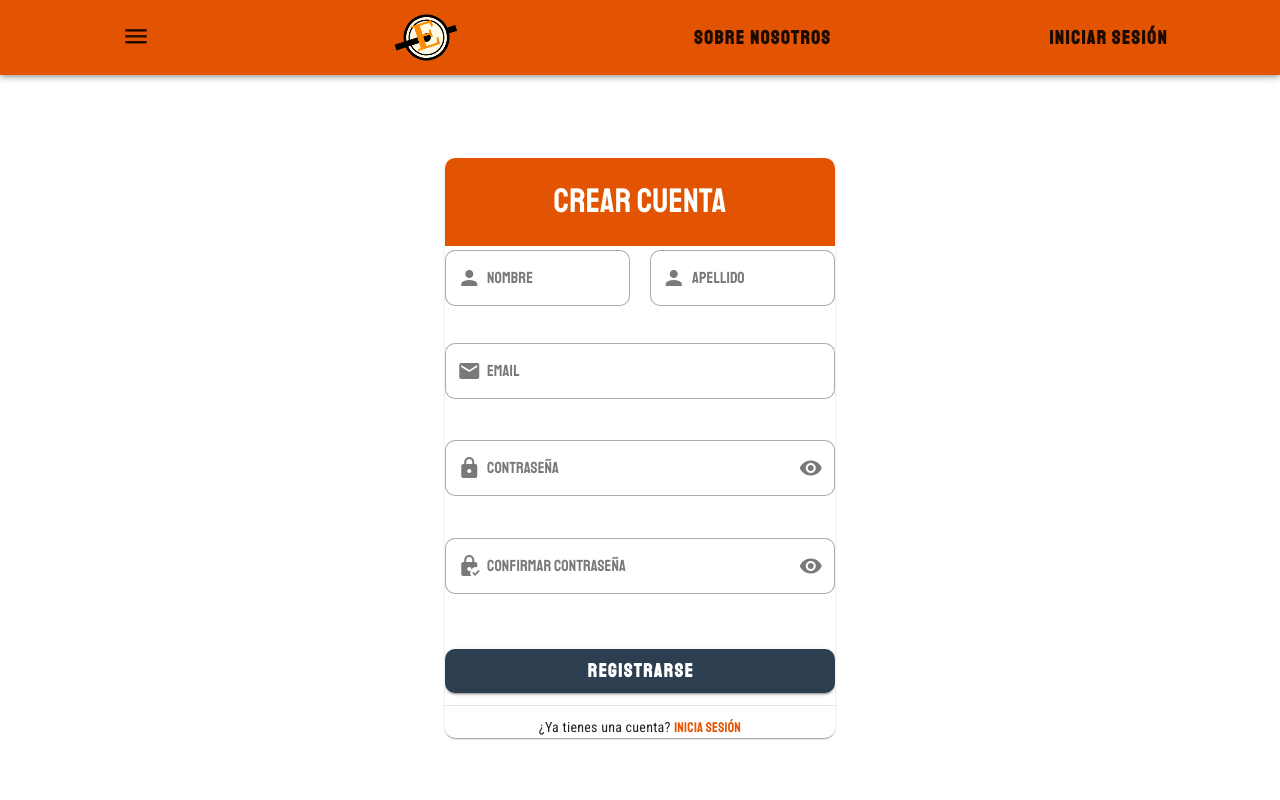
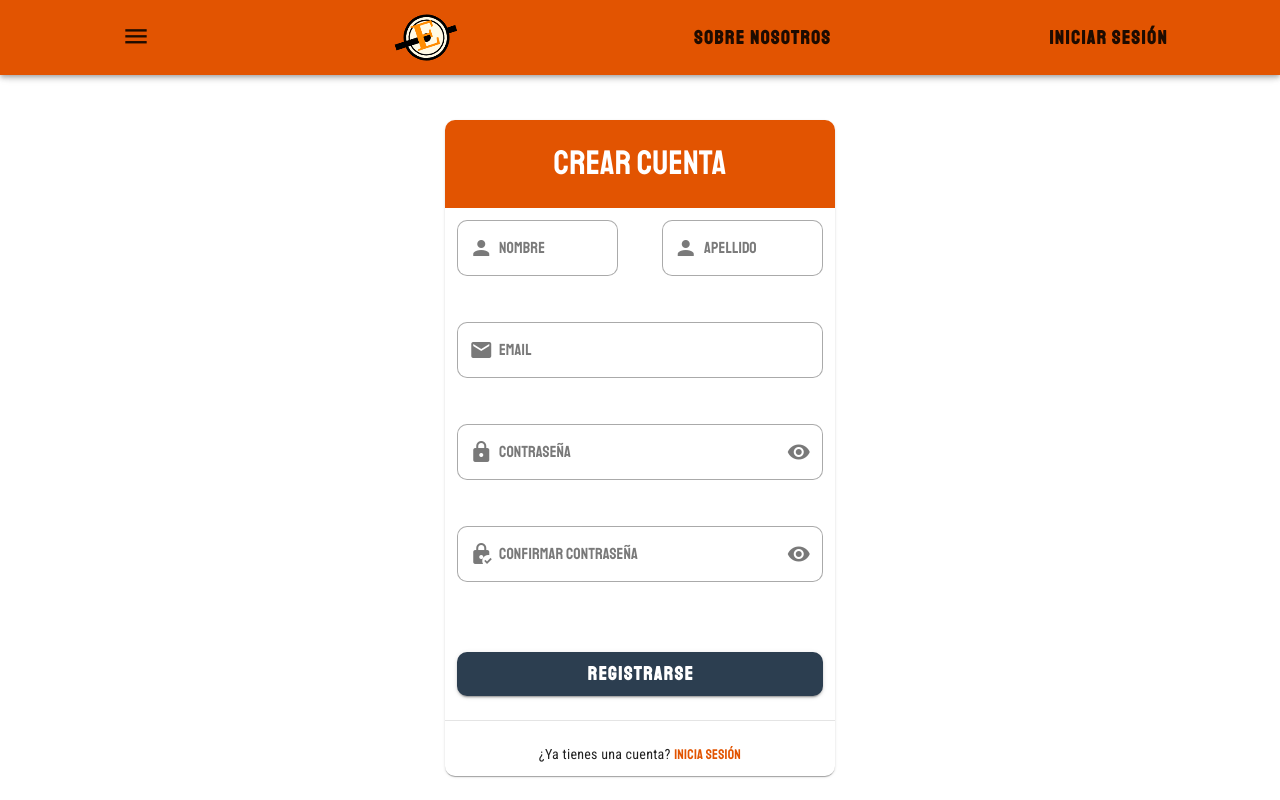
Before and after one commit to gaabsito/RETO_GYM_FRONT, a Vue app in the folder GymFRONT/vue-gym/: page /register in a window 1280 px wide. Shown: the top 800 px of the page. Built offline with nearby package versions, Linux system fonts and the light colour scheme.

Commit message:
componentes

```diff
--- a/GymFRONT/vue-gym/src/components/CallToAction.vue
+++ b/GymFRONT/vue-gym/src/components/CallToAction.vue
@@ -40,6 +40,11 @@ defineProps<{
   padding: 2rem 0 !important;
 }
 
+.v-btn {
+  padding-right: 1rem !important;
+  padding-left: 1rem !important;
+}
+
 .cta-button {
   color: $primary-color;
   font-family: $font-family-base;
--- a/GymFRONT/vue-gym/src/components/ExerciseCard.vue
+++ b/GymFRONT/vue-gym/src/components/ExerciseCard.vue
@@ -65,15 +65,23 @@ defineProps<{
   }
 
   .exercise-title {
+    background-color: $primary-color;
     font-family: $font-family-base;
     font-size: 1.25rem;
     font-weight: 500;
     line-height: 1.6;
-    padding: 1rem;
+    padding-top: 0.5rem !important;
+    padding-right: 1rem !important;
+    padding-bottom: 0.5rem !important;
+    padding-left: 1rem !important;
+  }
+
+  .v-card-title {
+    color: $light-gray !important;
   }
 
   .v-card-subtitle {
-    padding: 0 1rem;
+    padding: 1rem;
     opacity: 0.8;
     font-size: 0.9rem;
   }
--- a/GymFRONT/vue-gym/src/components/PageHeader.vue
+++ b/GymFRONT/vue-gym/src/components/PageHeader.vue
@@ -25,6 +25,7 @@ defineProps<{
   position: relative;
   height: 400px;
   border-radius: $border-radius;
+  margin-top: 2rem;
   margin-bottom: 2rem;
 
   &::before {
--- a/GymFRONT/vue-gym/src/components/SectionContainer.vue
+++ b/GymFRONT/vue-gym/src/components/SectionContainer.vue
@@ -20,8 +20,7 @@ defineProps<{
 @import '@/assets/styles/main.scss';
 
 .section-container {
-  padding-top: 4rem !important;
-  padding-bottom: 4rem !important;
+  padding: 2rem !important;
   margin-bottom: 2rem;
   border-radius: $border-radius;
 }
--- a/GymFRONT/vue-gym/src/components/WorkoutCard.vue
+++ b/GymFRONT/vue-gym/src/components/WorkoutCard.vue
@@ -69,6 +69,8 @@ const difficultyIcon = computed(() => {
 <style lang="scss" scoped>
 @import '@/assets/styles/main.scss';
 
+
+
 .workout-card {
   border-radius: $border-radius;
   transition: transform 0.3s ease;
@@ -76,6 +78,10 @@ const difficultyIcon = computed(() => {
   &:hover {
     transform: translateY(-5px);
   }
+}
+
+.v-btn {
+  padding-right: 1rem;
 }
 
 .v-card-title {
--- a/GymFRONT/vue-gym/src/views/ExerciseView.vue
+++ b/GymFRONT/vue-gym/src/views/ExerciseView.vue
@@ -78,7 +78,7 @@ const getEmbedUrl = (url: string | undefined): string => {
       <v-row>
         <!-- Breadcrumb -->
         <v-col cols="12">
-          <v-btn variant="text" color="primary" class="mb-4" prepend-icon="mdi-arrow-left" @click="goBack">
+          <v-btn variant="text" color="primary" class="titulo" prepend-icon="mdi-arrow-left" @click="goBack">
             Volver a ejercicios
           </v-btn>
         </v-col>
@@ -185,6 +185,18 @@ const getEmbedUrl = (url: string | undefined): string => {
   border-radius: $border-radius !important;
 }
 
+.titulo {
+  margin-top: 2rem !important;
+}
+
+.pa-0 {
+  padding: 1rem !important;
+}
+
+.v-col-md-6 {
+  padding: 12px !important;
+}
+
 .exercise-card {
   border-radius: $border-radius;
   background-color: white;
--- a/GymFRONT/vue-gym/src/views/ExercisesView.vue
+++ b/GymFRONT/vue-gym/src/views/ExercisesView.vue
@@ -162,8 +162,15 @@ const clearFilters = () => {
 <style lang="scss" scoped>
 @import '@/assets/styles/main.scss';
 
+.v-input {
+  padding: 12px;
+}
+
+.v-col-md-4 {
+  padding: 12px;
+}
+
 .v-container {
-  padding-top: 2rem !important;
   padding-bottom: 2rem !important;
 }
 
--- a/GymFRONT/vue-gym/src/views/LoginView.vue
+++ b/GymFRONT/vue-gym/src/views/LoginView.vue
@@ -167,6 +167,19 @@ const handleSubmit = async () => {
   padding-bottom: 4% !important;
 }
 
+.text-center {
+  padding-top: 4% !important;
+  padding-bottom: 4% !important;
+}
+
+.text-decoration-none {
+  padding: 12px !important;
+}
+
+.v-input {
+  padding: 12px !important;
+}
+
 .login-container {
   min-height: calc(100vh - var(--v-layout-top)) !important;
   display: flex;
@@ -182,11 +195,6 @@ const handleSubmit = async () => {
   }
 }
 
-.login-form {
-  padding-top: 5% !important;
-  padding-bottom: 4% !important;
-}
-
 :deep(.v-field) {
   border-radius: $border-radius !important;
 }
@@ -196,7 +204,7 @@ const handleSubmit = async () => {
 }
 
 .btn-wrapper {
-  padding-top: 4% !important;
+  padding: 12px;
 }
 
 .v-btn {
--- a/GymFRONT/vue-gym/src/views/RegisterView.vue
+++ b/GymFRONT/vue-gym/src/views/RegisterView.vue
@@ -94,72 +94,35 @@ const handleSubmit = async () => {
             <v-form ref="formRef" @submit.prevent="handleSubmit">
               <v-row>
                 <v-col class="nombre-col" cols="12" sm="6">
-                  <v-text-field
-                    v-model="form.nombre"
-                    :rules="rules.nombre"
-                    label="Nombre"
-                    prepend-inner-icon="mdi-account"
-                    variant="outlined"
-                    required
-                  ></v-text-field>
+                  <v-text-field v-model="form.nombre" :rules="rules.nombre" label="Nombre"
+                    prepend-inner-icon="mdi-account" variant="outlined" required></v-text-field>
                 </v-col>
 
                 <v-col class="apellido-col" cols="12" sm="6">
-                  <v-text-field
-                    v-model="form.apellido"
-                    :rules="rules.apellido"
-                    label="Apellido"
-                    prepend-inner-icon="mdi-account"
-                    variant="outlined"
-                    required
-                  ></v-text-field>
+                  <v-text-field v-model="form.apellido" :rules="rules.apellido" label="Apellido"
+                    prepend-inner-icon="mdi-account" variant="outlined" required></v-text-field>
                 </v-col>
               </v-row>
 
-              <v-text-field
-                v-model="form.email"
-                :rules="rules.email"
-                label="Email"
-                prepend-inner-icon="mdi-email"
-                type="email"
-                variant="outlined"
-                required
-              ></v-text-field>
+              <v-text-field v-model="form.email" :rules="rules.email" label="Email" prepend-inner-icon="mdi-email"
+                type="email" variant="outlined" required></v-text-field>
 
-              <v-text-field
-                v-model="form.password"
-                :rules="rules.password"
-                :type="showPassword ? 'text' : 'password'"
-                label="Contraseña"
-                prepend-inner-icon="mdi-lock"
-                variant="outlined"
-                required
+              <v-text-field v-model="form.password" :rules="rules.password" :type="showPassword ? 'text' : 'password'"
+                label="Contraseña" prepend-inner-icon="mdi-lock" variant="outlined" required
                 :append-inner-icon="showPassword ? 'mdi-eye-off' : 'mdi-eye'"
-                @click:append-inner="showPassword = !showPassword"
-              ></v-text-field>
+                @click:append-inner="showPassword = !showPassword"></v-text-field>
 
-              <v-text-field
-                v-model="form.confirmPassword"
-                :rules="rules.confirmPassword"
-                :type="showConfirmPassword ? 'text' : 'password'"
-                label="Confirmar Contraseña"
-                prepend-inner-icon="mdi-lock-check"
-                variant="outlined"
-                required
+              <v-text-field v-model="form.confirmPassword" :rules="rules.confirmPassword"
+                :type="showConfirmPassword ? 'text' : 'password'" label="Confirmar Contraseña"
+                prepend-inner-icon="mdi-lock-check" variant="outlined" required
                 :append-inner-icon="showConfirmPassword ? 'mdi-eye-off' : 'mdi-eye'"
-                @click:append-inner="showConfirmPassword = !showConfirmPassword"
-              ></v-text-field>
+                @click:append-inner="showConfirmPassword = !showConfirmPassword"></v-text-field>
 
-              <v-btn
-                type="submit"
-                color="primary"
-                size="large"
-                block
-                :loading="loading"
-                class="mt-4"
-              >
+              <div class="btn-wrapper">
+                <v-btn type="submit" color="primary" size="large" block :loading="loading" class="mt-4">
                   Registrarse
                 </v-btn>
+              </div>
             </v-form>
           </v-card-text>
 
@@ -197,9 +160,16 @@ const handleSubmit = async () => {
   }
 }
 
+.btn-wrapper {
+  padding: 12px;
+}
+
+.mb-0 {
+  padding: 12px !important;
+}
+
 .v-text-field {
-    padding-top: 2.5% !important;
-    padding-bottom: 2.5% !important;
+  padding: 12px;
 }
 
 .nombre-col {
--- a/GymFRONT/vue-gym/src/views/SobreNosotrosView.vue
+++ b/GymFRONT/vue-gym/src/views/SobreNosotrosView.vue
@@ -112,6 +112,10 @@ const values = ref([
 <style lang="scss" scoped>
 @import '@/assets/styles/main.scss';
 
+.v-col-md-4 {
+  padding: 12px !important;
+}
+
 .text-parrafo {
   font-size: $font-size-lg;
   font-weight: bolder;
```
Lines whose indentation alone changed are shown as unchanged.
